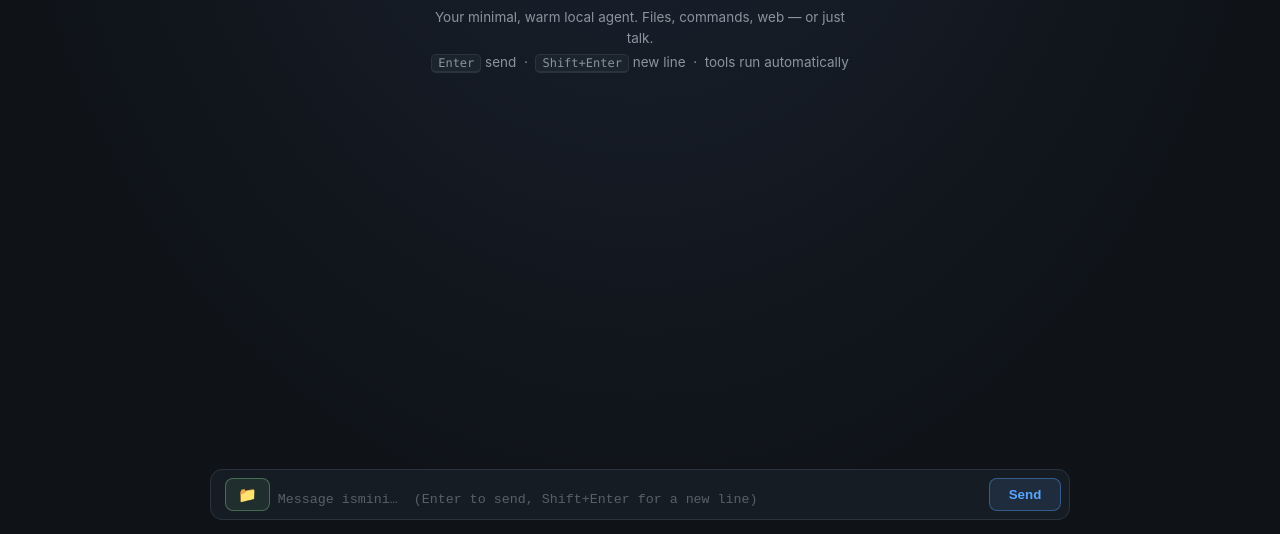
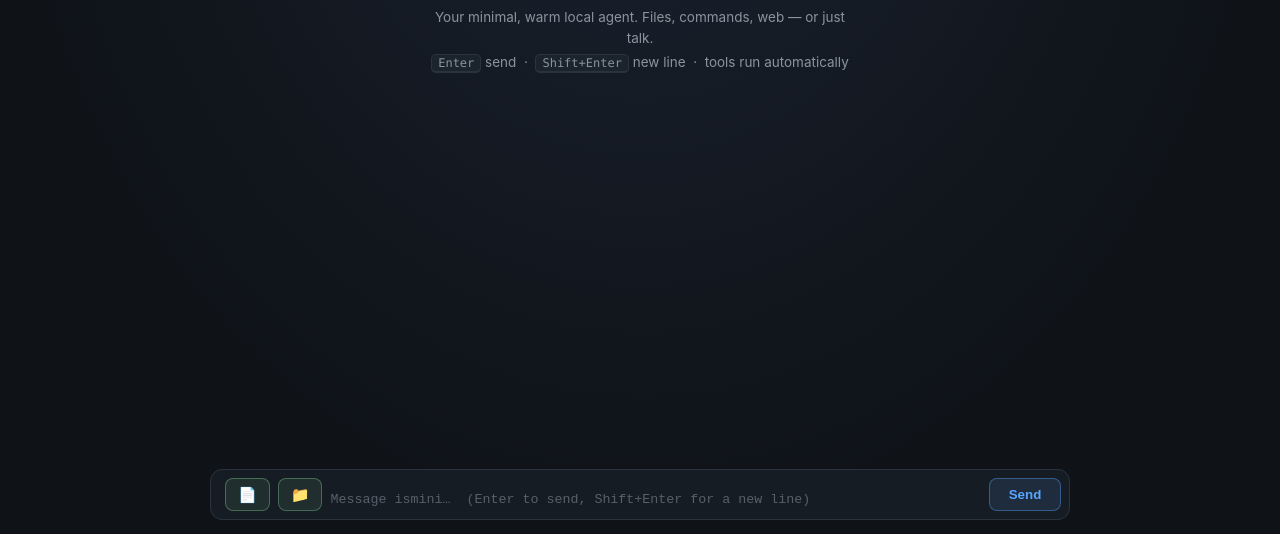
Before and after one commit to tasosdelotas/ismini, a website: page web/index.html in a window 1280 px wide. Both pictures are taken after a click on the button "Pick a folder — opens your desktop folder picker and inserts". Shown: the part 266-800 px from the top of the page. Drawn offline with Linux system fonts and the light colour scheme; no server answers.

Commit message:
feat: add dedicated folder picker button (📁) alongside file picker (📄)
kdialog's --getopenfilename (file mode) navigates into folders instead
of returning them, so folder picking needed its own native dialog:

- web.js: /api/pick-file?mode=file|folder — file mode uses zenity
  --file-selection / kdialog --getopenfilename; folder mode uses
  zenity --directory / kdialog --getexistingdirectory
- web/index.html: two buttons (📄 file, 📁 folder) with a shared
  pickPath() handler; each shows a spinner while the dialog is open
- README: document both buttons in What it does / Controls

Verified live on KDE/Wayland: file pick returned LICENSE path,
folder pick returned /home/tasos/Downloads

```diff
--- a/web/index.html
+++ b/web/index.html
@@ -337,7 +337,7 @@
     padding: 4px 0;
   }
   #input::placeholder { color: #57606a; }
-  #pickBtn {
+  #fileBtn, #folderBtn {
     background: rgba(126,201,143,.10);
     border-color: rgba(126,201,143,.4);
     color: #7ec98f;
@@ -345,7 +345,7 @@
     font-size: 15px;
     line-height: 1;
   }
-  #pickBtn:hover:not(:disabled) { background: rgba(126,201,143,.2); }
+  #fileBtn:hover:not(:disabled), #folderBtn:hover:not(:disabled) { background: rgba(126,201,143,.2); }
   #sendBtn {
     background: rgba(88,166,255,.12);
     border-color: rgba(88,166,255,.4);
@@ -444,7 +444,8 @@
   <footer>
     <button class="scroll-bottom-btn" id="scrollBtn" title="Scroll to latest">↓</button>
     <div class="composer">
-      <button id="pickBtn" title="Pick a file or folder — opens your desktop file picker and inserts the path here">📁</button>
+      <button id="fileBtn" title="Pick a file — opens your desktop file picker and inserts the path here">📄</button>
+      <button id="folderBtn" title="Pick a folder — opens your desktop folder picker and inserts the path here">📁</button>
       <textarea id="input" rows="1" placeholder="Message ismini…  (Enter to send, Shift+Enter for a new line)"></textarea>
       <button id="pauseBtn" title="Pause — type a suggestion to redirect" style="display:none">⏸ Pause</button>
       <button id="sendBtn">Send</button>
@@ -768,13 +769,14 @@
   // Click → server opens zenity/kdialog on the desktop → the chosen path
   // (file or folder) is inserted into the input. Nothing is opened or
   // uploaded — just the path, which the user can edit before sending.
-  const pickBtn = $("pickBtn");
-  pickBtn.addEventListener("click", async () => {
-    if (pickBtn.disabled) return;
-    pickBtn.disabled = true;
-    pickBtn.textContent = "…";
+  const fileBtn = $("fileBtn"), folderBtn = $("folderBtn");
+  async function pickPath(btn, mode) {
+    if (btn.disabled) return;
+    btn.disabled = true;
+    const orig = btn.textContent;
+    btn.textContent = "…";
     try {
-      const r = await fetch("/api/pick-file");
+      const r = await fetch("/api/pick-file?mode=" + mode);
       const j = await r.json().catch(() => ({}));
       if (j.ok && j.path) {
         const cur = input.value.replace(/\s+$/, "");
@@ -787,10 +789,12 @@
     } catch (e) {
       toast("file picker failed: " + e.message);
     } finally {
-      pickBtn.disabled = false;
-      pickBtn.textContent = "📁";
+      btn.disabled = false;
+      btn.textContent = orig;
     }
-  });
+  }
+  fileBtn.addEventListener("click", () => pickPath(fileBtn, "file"));
+  folderBtn.addEventListener("click", () => pickPath(folderBtn, "folder"));
 
   // ── SSE ─────────────────────────────────────────────────────────
   const es = new EventSource("/events");
```
Also changed, not shown: web.js (+15 -6 lines), README.md.
